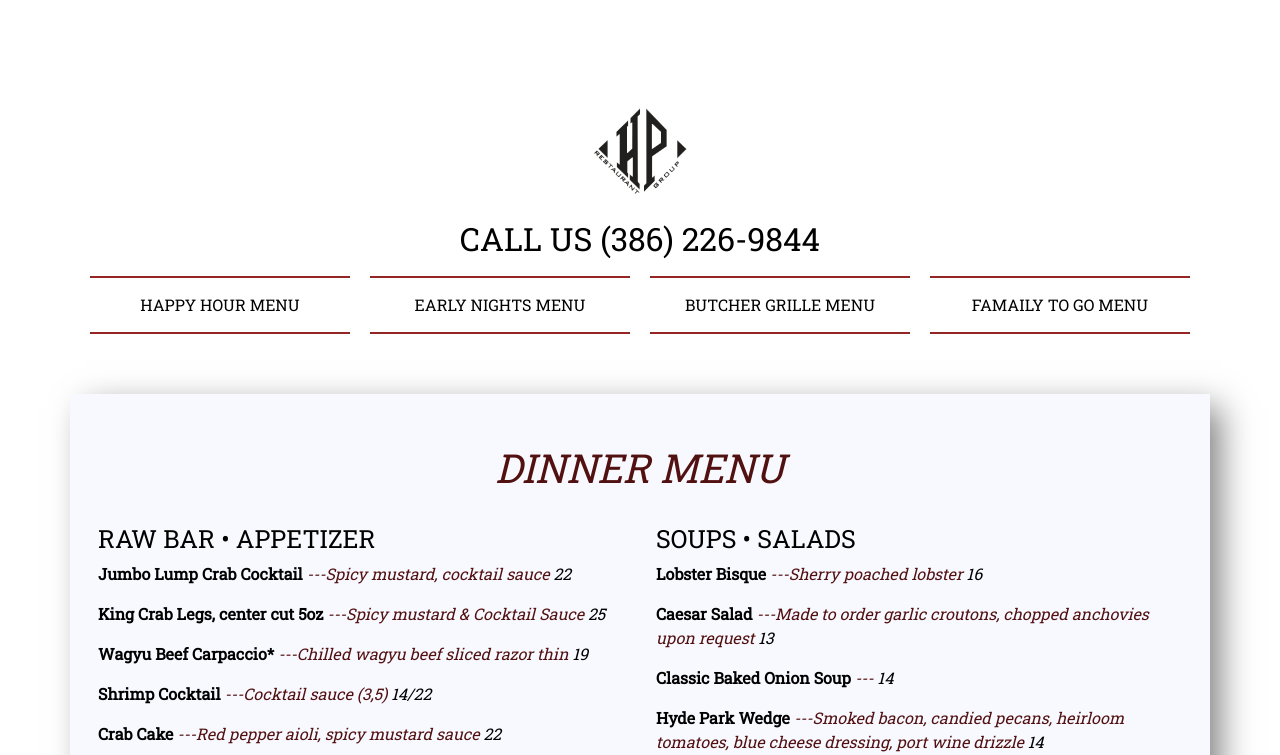
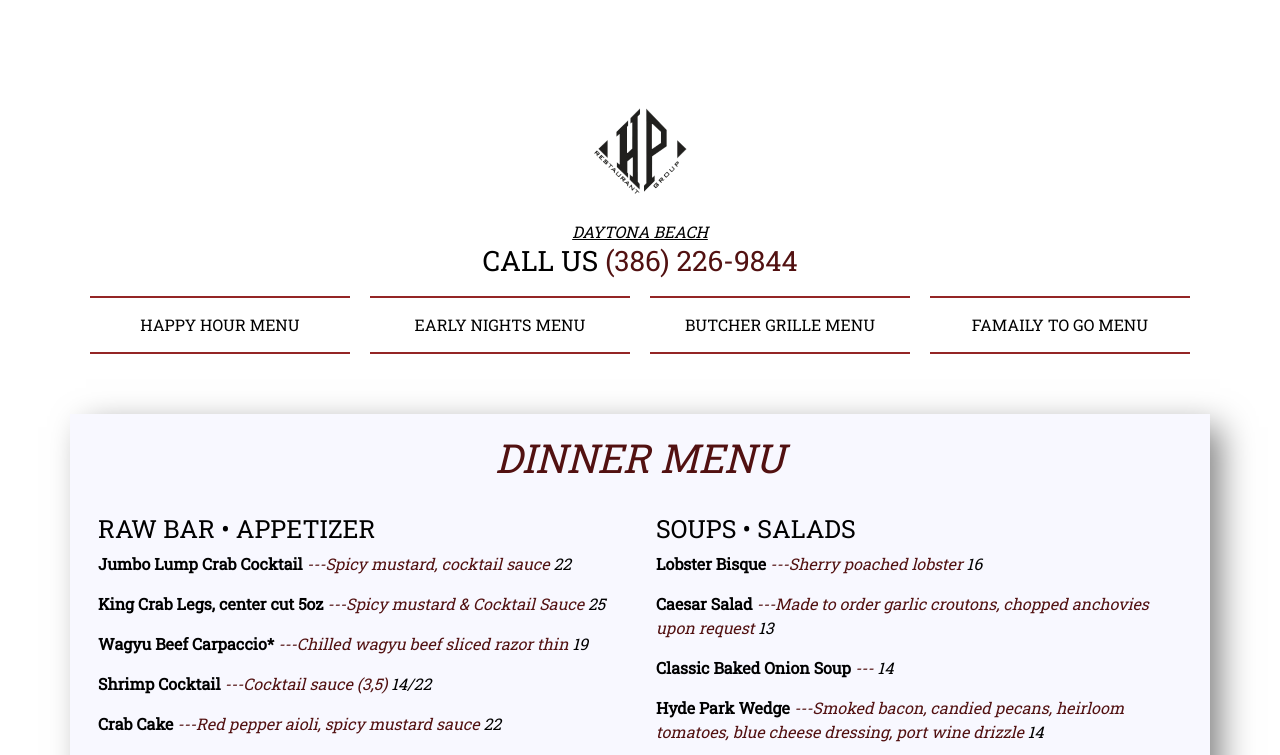
Before and after one commit to CodyGant/hydepark-react, a React (Create React App) app: page /DaytonaMenu in a window 1280 px wide. Shown: the top 755 px of the page. Built offline with nearby package versions, Linux system fonts and the light colour scheme.

Commit message:
first commit

```diff
--- a/src/Pages/menus/DaytonaMenu.js
+++ b/src/Pages/menus/DaytonaMenu.js
@@ -11,13 +11,17 @@ function DaytonaMenu() {
         src={logo}
         alt="building"
       />
-      <h2>CALL US (386) 226-9844</h2>
+      <p className="locationName">DAYTONA BEACH</p>
+      <h3>CALL US <a href='/'>(386) 226-9844</a></h3>
+
       <Button>HAPPY HOUR MENU</Button>
       <Button>EARLY NIGHTS MENU</Button>
       <Button>BUTCHER GRILLE MENU</Button>
       <Button>FAMAILY TO GO MENU</Button>
       <Container className="menulanding">
+
         <h1 className="menuName">DINNER MENU</h1>
+
 
         <CardGroup>
           <Card data-aos="zoom-in" className="cardBackground">
--- a/src/index.css
+++ b/src/index.css
@@ -61,26 +61,7 @@ code {
   transition: all 0.4s ease !important;
 }
 
-.selectmenupage {
-  box-shadow: inset 0px 0px 24px -3px rgba(0, 0, 0, 0.788);
-  min-height: 100vh;
-  height: inherit;
-  width: 100%;
-  text-align: center;
-  color: white;
-  display: table;
-  background-color: #000000 !important;
-  background-image: linear-gradient(rgba(0, 0, 0, 0.322), rgba(0, 0, 0, 0.664)),url("./assests/slanted-gradient.svg") !important;
-  background-size: cover;
-}
-.menupagetext {
-  background: #521111;
-  color: white;
 
-  vertical-align: middle;
-  display: table-cell;
-  margin: 0 auto;
-}
 .background {
   font-family: "Roboto Slab", serif;
   position: absolute;
@@ -177,6 +158,26 @@ code {
 /* RESERVATION PAGE STYLES */
 
 /* MENU PAGE STYLES */
+.selectmenupage {
+  box-shadow: inset 0px 0px 24px -3px rgba(0, 0, 0, 0.788);
+  min-height: 100vh;
+  height: inherit;
+  width: 100%;
+  text-align: center;
+  color: white;
+  display: table;
+  background-color: #000000 !important;
+  background-image: linear-gradient(rgba(0, 0, 0, 0.322), rgba(0, 0, 0, 0.664)),url("./assests/slanted-gradient.svg") !important;
+  background-size: cover;
+}
+.menupagetext {
+  background: #521111;
+  color: white;
+  vertical-align: middle;
+  display: table-cell;
+  margin: 0 auto;
+}
+
 .menuPage {
   font-family: "Roboto Slab", serif;
   min-height: 100vh;
@@ -193,6 +194,10 @@ code {
 }
 .menuPage img {
   margin-bottom: 20px;
+}
+.menuPage h3 a{
+  color:#521111 !important;
+  text-decoration:none !important;
 }
 .menuPage button {
   margin: 10px;
@@ -240,11 +245,21 @@ span {
   background-color: #f8f8ff;
 }
 .menuName {
-  padding-top: 50px;
+  padding-top: 20px;
+
   font-family: "Roboto Slab", serif;
   text-align: center;
   font-style: italic;
   color: #521111;
+}
+.locationName{
+  text-decoration: underline;
+  text-align: center !important;
+  font-style: italic;
+  color: #521111 !important;
+  margin:0;
+  padding:0;
+
 }
 .logoImage {
   margin-top: 100px;
```
